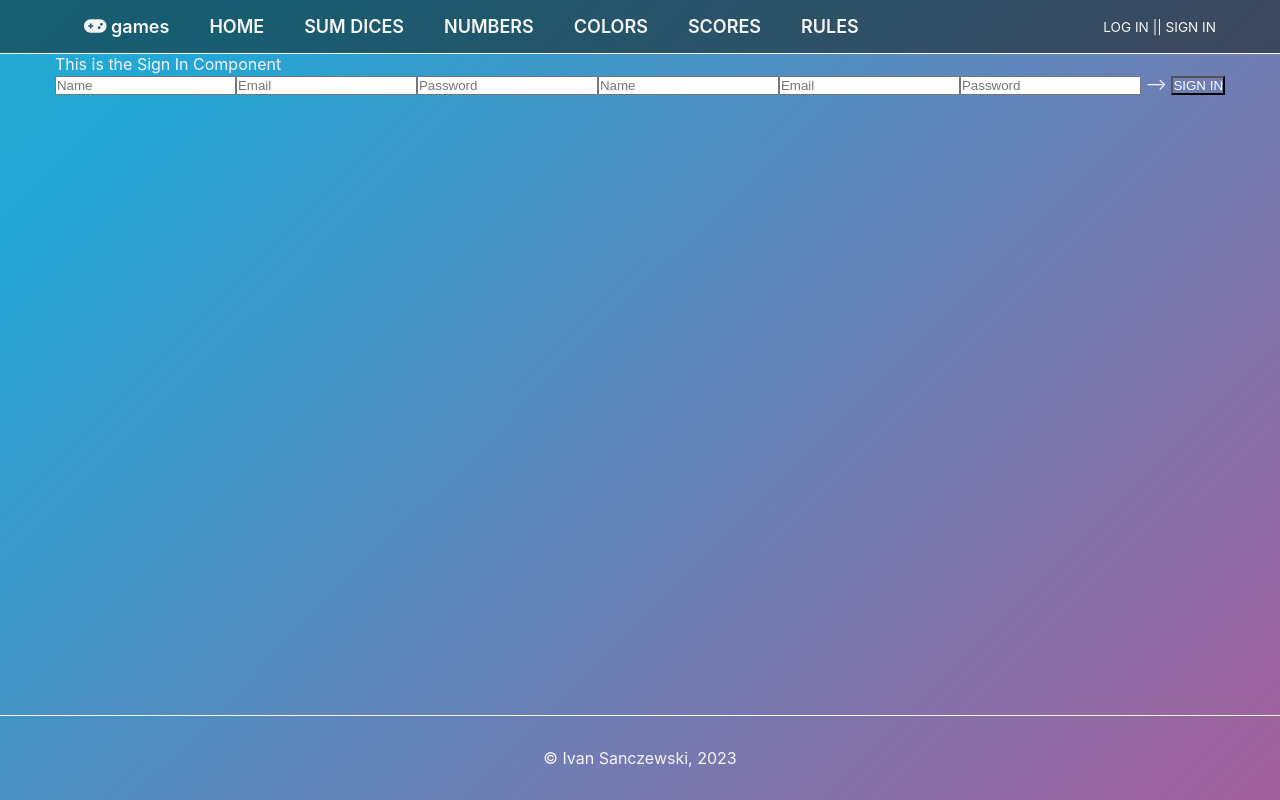
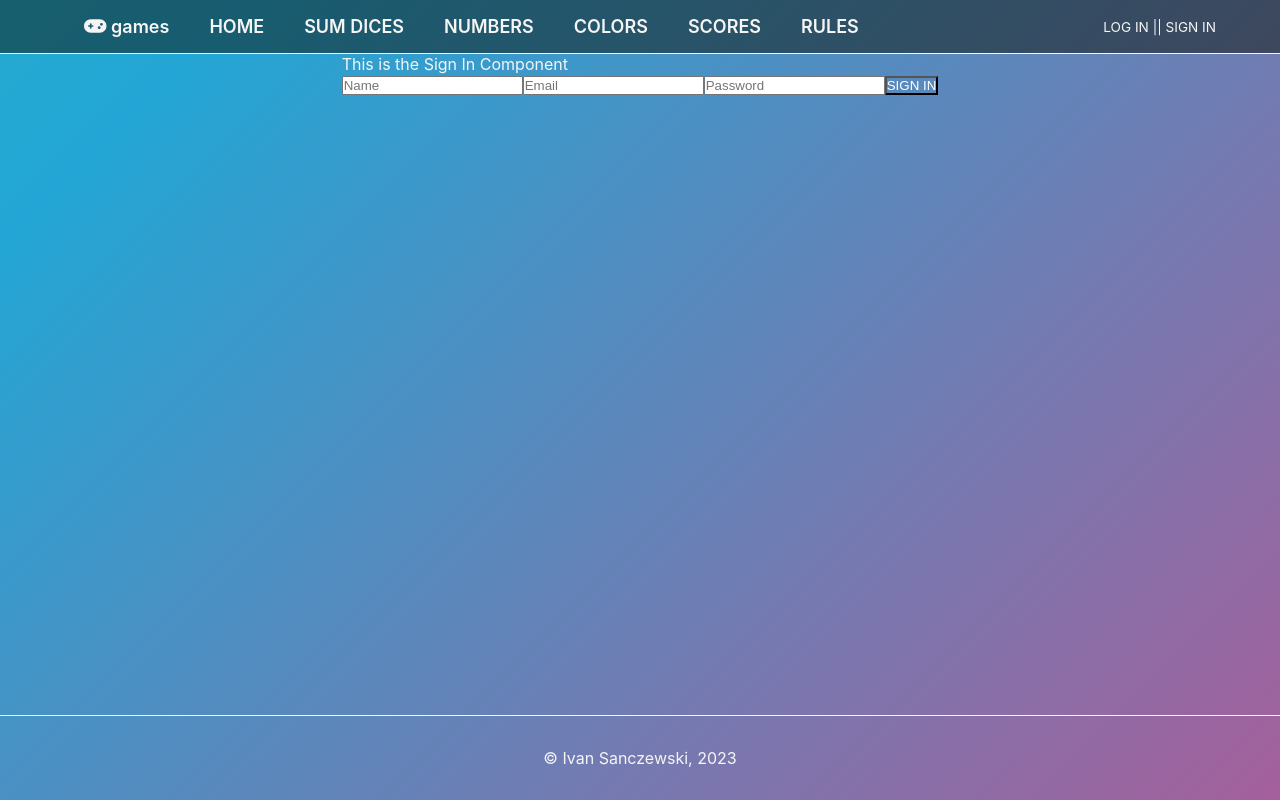
Before and after one commit to IvanSanczewski/dices, a Vue app: page /signin in a window 1280 px wide. Built offline with nearby package versions, Linux system fonts and the light colour scheme.

Commit message:
Implemented refs in Signin component and passed them to Firebase Auth, updated Firebase response is now filling user object, password field has been deleted from user object

```diff
--- a/src/components/Signin.vue
+++ b/src/components/Signin.vue
@@ -1,35 +1,30 @@
 <template>
     <p>This is the Sign In Component</p>
 
-    <form @submit.prevent="storeUsers.signin">
+    <form @submit.prevent="signinTry">
         <input type="name" placeholder="Name" v-model="displayName" required>
         <input type="email" placeholder="Email" v-model="email" required>
         <input type="password" placeholder="Password" v-model="password" required>
-
-
-        <!-- <input type="name" placeholder="Name" v-model="storeUsers.user.name" required>
-    <form @submit.prevent="storeUsers.signinTry">
-        <!-- FIXME:  V-MODEL IS NOT NEEDED IF USING REFS-->
-        <input type="name" placeholder="Name" v-model="storeUsers.user.name" required>
-        <input type="email" placeholder="Email" v-model="storeUsers.user.email" required>
-        <input type="password" placeholder="Password" v-model="storeUsers.user.password" required> -->
         <button>SIGN IN</button>
     </form>
 </template>
 
 <script setup>
-//TODO: IMPORT REF
 import { useUsersStore } from "@/stores/users";
 import { ref } from "vue";
+
+const storeUsers = useUsersStore()
+
 
 // refs
 const displayName = ref('')
 const email = ref('')
 const password = ref('')
 
-// TODO: CALL FUNCTION WITH THE REFS AS PARAMETERS
+const signinTry = async () => {
+    await storeUsers.signin(email.value, password.value, displayName.value)
+}
 
-// USE REFS
-const storeUsers = useUsersStore()
+
 
 </script>
--- a/src/stores/users.js
+++ b/src/stores/users.js
@@ -7,32 +7,35 @@ export const useUsersStore = defineStore('users', {
         // display
         isLogged: false,
 
+        error: null,
+
         // user data
-        user:{
-            name: '',
-            email:'',
-            password:''
-        }
+        user: null
     }),
 
     actions: {
         // function called on submit
-        async signin() {
-            console.log(this.user.name, this.user.email, this.user.password)
+        async signin(email, password, displayName) {
+            console.log('name:',displayName, 'email:', email, 'psw:', password)
 
             // in try block we send user sign in info to FIREBASE
-            // promise
             try {
                 // call FIREBASE method with user email and password and store response object, method is a promise
-                const response = await projectAuth.createUserWithEmailAndPassword(this.user.email, this.user.password)
+                const response = await projectAuth.createUserWithEmailAndPassword(email, password)
 
                 if (!response) {
                     throw new Error('Could not Sign In')
                 }
 
-                //TODO: USE RESPONSE OBJECT
-                console.log(response);
-                console.log(response.user);
+                await response.user.updateProfile({ displayName })
+                this.error = null
+                console.log(response.user.displayName)
+
+
+                this.user = {
+                    name: response.user.displayName,
+                    email: response.user.email
+                }
 
                 // after signing in, call toggle function to show logged user name
                 this.toggleLogged()
```
